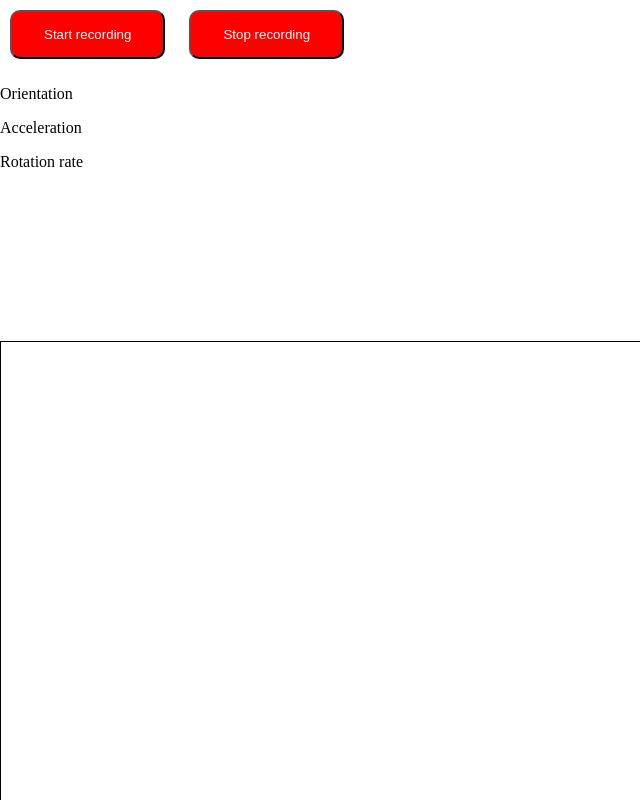
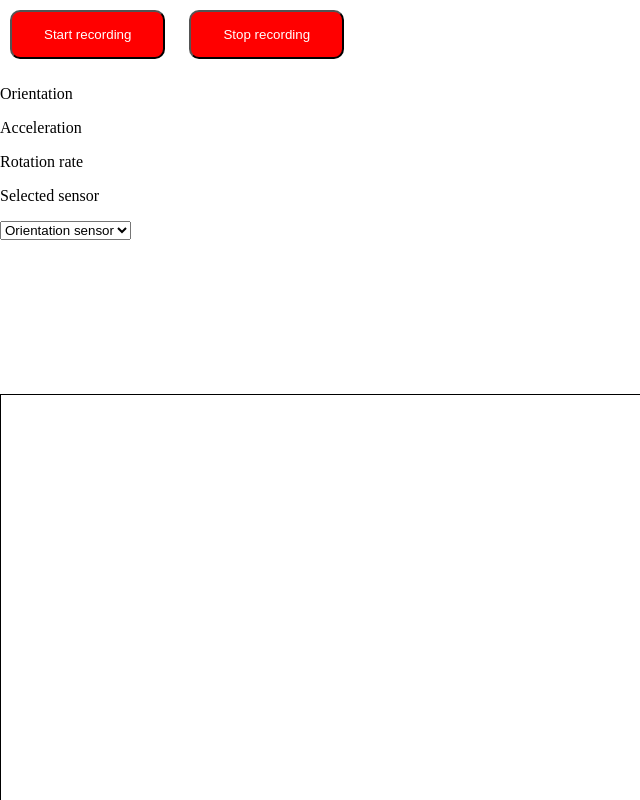
Before and after one commit to bleederi/websensor-videocapture, a plain HTML site: page index.html in a window 1280 px wide. Shown: the top 800 px of the page, without its empty margins (0-640 px from the left). Drawn offline with Linux system fonts and the light colour scheme.

Commit message:
Select sensor

```diff
--- a/index.html
+++ b/index.html
@@ -57,6 +57,12 @@ limitations under the License.
 <p id="ori">Orientation</p>
 <p id="accel">Acceleration</p>
 <p id="rrate">Rotation rate</p>
+<p id="selectedSensor">Selected sensor</p>
+ <select id="selectSensor">
+  <option value="orientation">Orientation sensor</option>
+  <option value="acceleration">Accelerometer</option>
+  <option value="gyro">Gyroscope</option>
+</select>
 </div>
                 <video controls autoplay></video><br>
                 <canvas id="myCanvas" width="100vh" height="100vw" style="border:1px solid #000000;">
--- a/script.js
+++ b/script.js
@@ -32,6 +32,7 @@ var accel_sensor = null;
 var orientation_sensor = null;
 var gyroscope = null;
 var sensorfreq = 60;
+var selectedSensor = null;
 
 //var roll = null;
 //var pitch = null;
@@ -88,6 +89,8 @@ function update_debug()
                         document.getElementById("ori").textContent = `${ori.roll} ${ori.pitch} ${ori.yaw}`;
                         document.getElementById("accel").textContent = `${accel.x} ${accel.y} ${accel.z}`;
                         document.getElementById("rrate").textContent = `${velGyro.x} ${velGyro.y} ${velGyro.z}`;
+                        document.getElementById("selectedSensor").textContent = `${selectedSensor}`;
+                        selectedSensor = document.getElementById("selectSensor").value;
 }
 
 //WINDOWS 10 HAS DIFFERENT CONVENTION: Yaw z, pitch x, roll y
```
